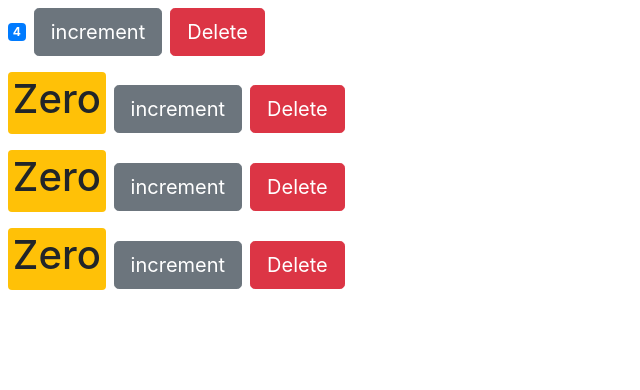
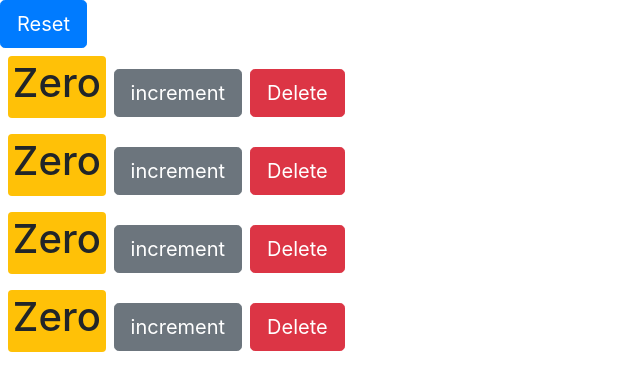
Before and after one commit to YoussefSherif10/Counter_React, a React (Create React App) app: page / in a window 1280 px wide. Shown: the top 390 px of the page, without its empty margins (0-640 px from the left). Built offline with nearby package versions, Linux system fonts and the light colour scheme.

Commit message:
Removed the local state in the Counter to make it controlled by Counters component. Added the reset functionality.

```diff
--- a/src/components/counter.jsx
+++ b/src/components/counter.jsx
@@ -1,11 +1,13 @@
 import React, {Component} from "react";
 
 class Counter extends Component {
-    // state is a special object that contains any data that component needs
-    state = {
-        // props of a component is used to transfer data among components and it is RO. while, state is private data
-        value: this.props.counter.value,
-    };
+    /* state is a special object that contains any data that component needs
+     the value is assigned only once when the instance is created.
+     props of a component is used to transfer data among components and it is RO. while,
+     state is private data
+     controlled component doesn't have its local state but it takes all data from the props and raise
+     events when data are needed to change.
+     */
 
     render() {
         // jsx expressions must have one parent to it
@@ -16,26 +18,20 @@ class Counter extends Component {
             // class attribute is className as class is a reserved word in js
             <div>
                 <span className={this.classes()}>{this.formatCount()}</span>
-                <button onClick={this.handleIncrement} className="btn btn-secondary btn-lg">increment</button>
+                <button onClick={() => this.props.onIncrement(this.props.counter)} className="btn btn-secondary btn-lg">increment</button>
                 <button onClick={() => this.props.onDelete(this.props.counter.id)} className="btn btn-danger btn-lg m-2">Delete</button>
             </div>
         );
     }
 
-    handleIncrement = () => {
-        /* this function handles the increment of the counter. this gets passed by reference
-        * so I am making it arrow function to set this value to the class */
-        this.setState({value: this.state.value + 1}); // override the state with the new value
-    }
-
     classes() {
         let classes = "badge m-2 badge-";
-        classes += this.state.value === 0 ? "warning" : "primary";
+        classes += this.props.counter.value === 0 ? "warning" : "primary";
         return classes;
     }
 
     formatCount(){
-        const {value} = this.state;   // this.state destruction to avoid repetition
+        const {value} = this.props.counter;   // this.state destruction to avoid repetition
         return value === 0 ? <h1>Zero</h1> : value; // jsx expressions are just like normal js
     }
 }
--- a/src/components/counters.jsx
+++ b/src/components/counters.jsx
@@ -9,7 +9,7 @@ class Counters extends Component {
          we call it by reference.
          */
         counters: [
-            {id: 1 , value: 4},
+            {id: 1 , value: 0},
             {id: 2 , value: 0},
             {id: 3 , value: 0},
             {id: 4 , value: 0},
@@ -19,8 +19,14 @@ class Counters extends Component {
     render() {
         return (
             <div>
+                <button onClick={this.handleReset} className="btn btn-primary btn-lg">Reset</button>
                 {this.state.counters.map(counter =>
-                    <Counter key={counter.id} onDelete={this.handleDelete} counter={counter} />)}
+                    <Counter
+                        key={counter.id}
+                        onDelete={this.handleDelete}
+                        counter={counter}
+                        onIncrement={this.handleIncrement}
+                    />)}
             </div>
         );
     }
@@ -35,6 +41,24 @@ class Counters extends Component {
         const counters = this.state.counters.filter(counter => counter.id !== counterId);
         this.setState({ counters });
     }
+
+    handleIncrement = (counter) => {
+        /* this function handles the increment of the counter. this gets passed by reference
+        * so I am making it arrow function to set this value to the class */
+        // override the state with the new value
+
+        const index = this.state.counters.indexOf(counter);
+        counter.value++;
+        const counters = [...this.state.counters];
+        counters[index] = counter;
+        this.setState({counters});
+
+    }
+
+    handleReset = () => {
+        const counters = this.state.counters.map(counter => {counter.value = 0 ; return counter});
+        this.setState({counters});
+    }
 }
 
 export default Counters;
```
